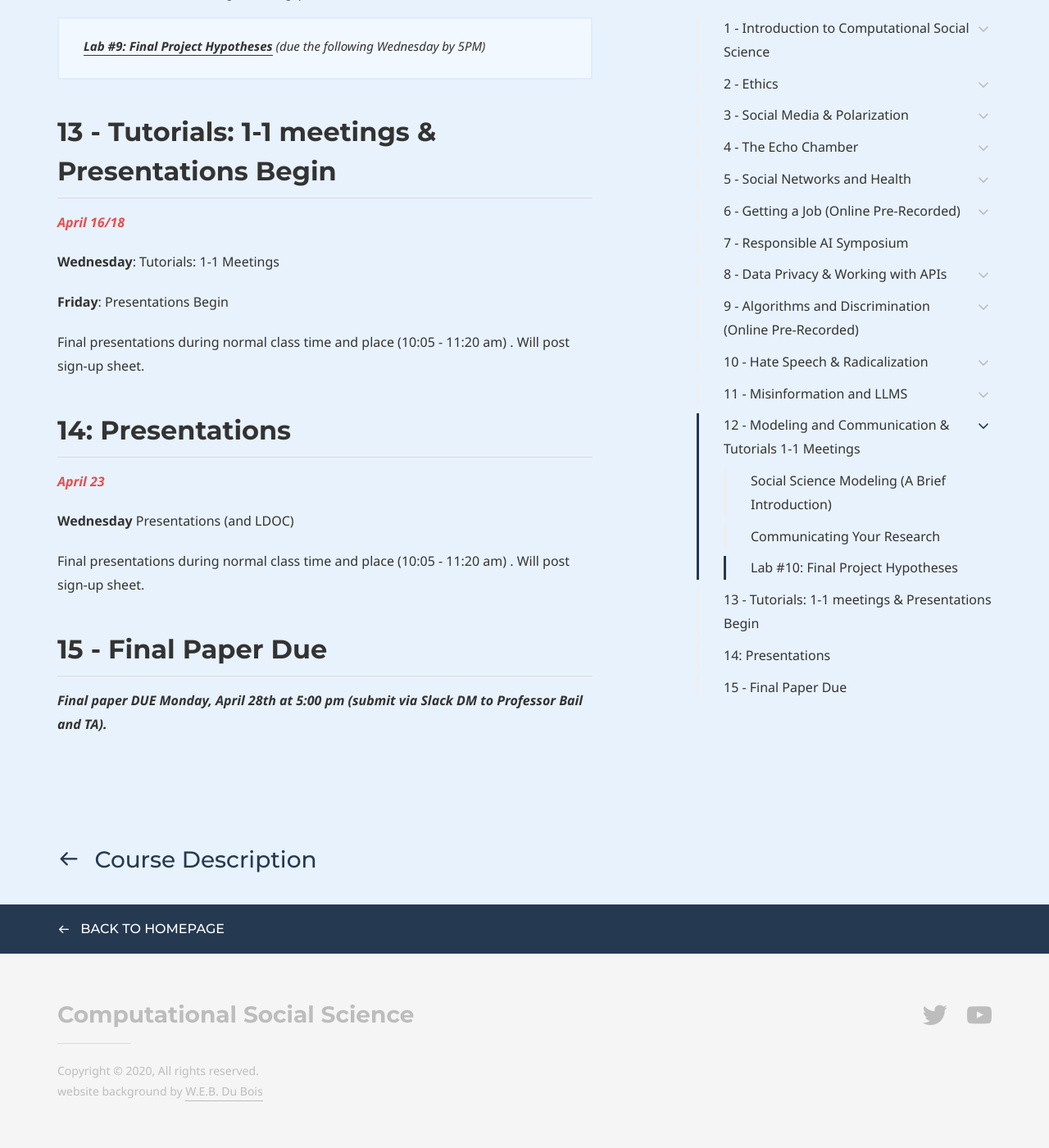
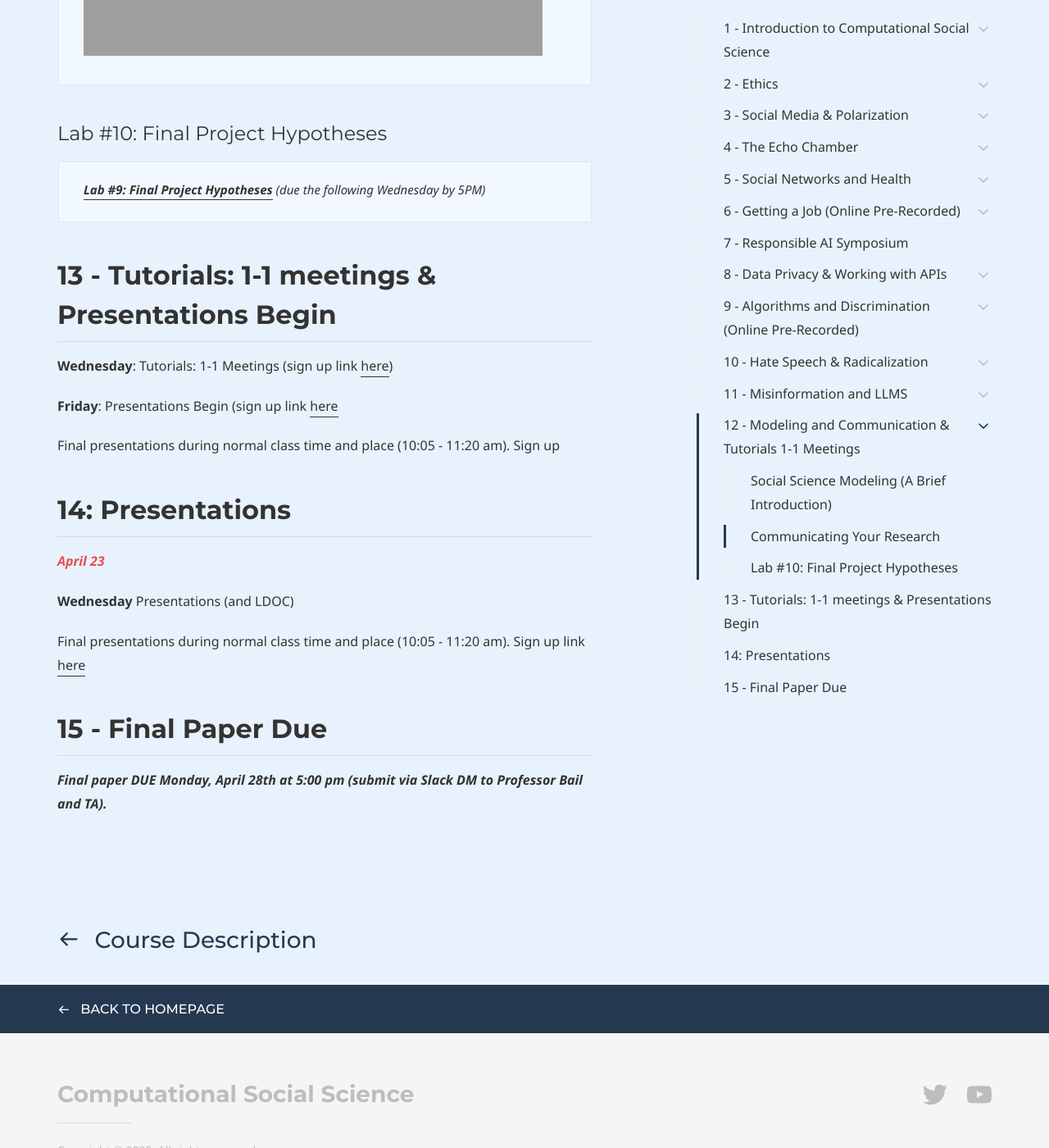
Before and after one commit to dssoc/dssoc.github.io, a Jekyll site: the page built from schedule.md, in a window 1280 px wide and 1400 px high, scrolled down 22938 px. Shown: the whole window at 82% size. Built offline with Jekyll 4.4.1, drawn with Linux system fonts in a browser that asks for light colours; some web fonts are replaced; some of the changed text lies outside the part shown; grey boxes are pictures that could not be loaded.

Commit message:
Update schedule.md with sign up links

```diff
--- a/schedule.md
+++ b/schedule.md
@@ -34,6 +34,8 @@ Welcome! Review of Syllabus and Introductions.
 
 No lab due this week, but please make sure you have R and RStudio installed (you can follow instructions in the lab video). Check out Lab #0 (linked below) to make sure you have everything set up correctly.
 <br>
+
+Sign up in pairs for reading presentations beginning next week [here](https://docs.google.com/document/d/1fo7PatHRY1GR9cD3a6Cr88kR2lhrta2uKIZ3l8N0vAs/edit?usp=sharing).
 
 #### Can Data Science Help us Fight COVID-19?
 <iframe width="560" height="315"
@@ -738,11 +740,9 @@ allowfullscreen></iframe>
 
 ***Friday**: Large Language Models
 
-<!--**Monday**: No meetings.
+**Following Wednesday**: Lab due by 5PM
 
-**Wednesday**: small-group discussions with classmates via Zoom. See [group assignment page](https://dssoc.github.io/assignments/group_assignments.txt).-->
-
-**Following Wednesday**: Lab due by 5PM
+(Note: meetings w Dr Bail will be on Friday 4/11 and Wed 4/16. Sign up for these meetings [here](https://docs.google.com/document/d/1WQ0Z192UNhfOdJe18KxRMb5RVQi7CfnLxbry75TbFPc/edit?usp=sharing))
 
 Discussion questions for this week:
 
@@ -805,19 +805,18 @@ allowfullscreen></iframe>
 
 **Wednesday**: Making a social science Model & Communicating your results
 
-**Friday**: Tutorials: 1-1 Meetings
+**Friday**: Tutorials: 1-1 Meetings (sign up link [here](https://docs.google.com/document/d/1WQ0Z192UNhfOdJe18KxRMb5RVQi7CfnLxbry75TbFPc/edit?usp=sharing))
 
+**Labs**: There are two labs listed here. Complete the lab on Modeling.
 
-**No More Labs-- work on your final projects instead**
-<!--[Sign up for a slot.](https://docs.google.com/spreadsheets/d/17tDqkqxXmdjFEB-B8xnUPpXeSdzIZm5mkcjo_832dAQ/edit?usp=sharing)-->
+**Presentations begin next week**: sign up link [here](https://docs.google.com/document/d/1MyVdiTIgyfkM4HG12Tq21jOEAe0r3we-qONWHeqkz1o/edit?usp=sharing).
 
-<!--Regular TA office hours will be open.-->
 
 
 #### Social Science Modeling (A Brief Introduction)
 <div class="callout callout--info">
 
-  <p><i><b><a href = "/assignments/Lab_7.html">Lab #7: Introduction to modeling</a></b> (No lab due this week)</i></p>
+  <p><i><b><a href = "/assignments/Lab_7.html">Lab #7: Introduction to modeling</a></b> </i></p>
   <!--<p><i><b>Lab #7: Introduction to modeling</b> (due the following Wednesday by 5PM)</i></p>-->
 
   <i><b>Lab Video Lecture: Modeling</b></i>
@@ -869,17 +868,12 @@ allowfullscreen></iframe>
 
 ## 13 - Tutorials: 1-1 meetings & Presentations Begin
 
-<b><i><font color="#E84E4E">April 16/18</font></i></b>
 
-<!--[Sign up for a meeting with Dr. Bail or Devin.](https://docs.google.com/spreadsheets/d/17tDqkqxXmdjFEB-B8xnUPpXeSdzIZm5mkcjo_832dAQ/edit?usp=sharing)-->
+**Wednesday**: Tutorials: 1-1 Meetings (sign up link [here](https://docs.google.com/document/d/1WQ0Z192UNhfOdJe18KxRMb5RVQi7CfnLxbry75TbFPc/edit?usp=sharing))
 
-<!--Open lab in usual room during regularly scheduled class @ 1:45-3pm.-->
+**Friday**: Presentations Begin (sign up link [here](https://docs.google.com/document/d/1MyVdiTIgyfkM4HG12Tq21jOEAe0r3we-qONWHeqkz1o/edit?usp=sharing)
 
-**Wednesday**: Tutorials: 1-1 Meetings
-
-**Friday**: Presentations Begin
-
-Final presentations during normal class time and place (10:05 - 11:20 am) . Will post sign-up sheet.
+Final presentations during normal class time and place (10:05 - 11:20 am). Sign up
 
 <!--
 ***Required reading***:
@@ -900,7 +894,7 @@ Final presentations during normal class time and place (10:05 - 11:20 am) . Will
 
 **Wednesday** Presentations (and LDOC)
 
-Final presentations during normal class time and place (10:05 - 11:20 am) . Will post sign-up sheet.
+Final presentations during normal class time and place (10:05 - 11:20 am). Sign up link [here](https://docs.google.com/document/d/1MyVdiTIgyfkM4HG12Tq21jOEAe0r3we-qONWHeqkz1o/edit?usp=sharing)
 
 
 
```
Also changed, not shown: other parts of schedule.md (+2 -2 lines).
